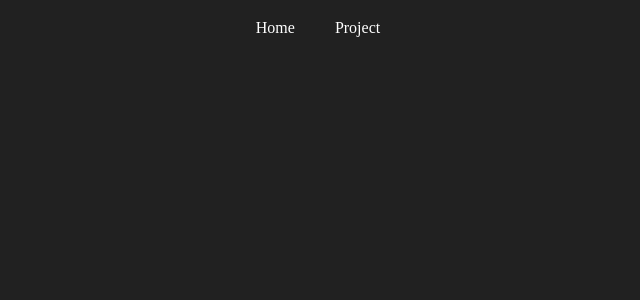
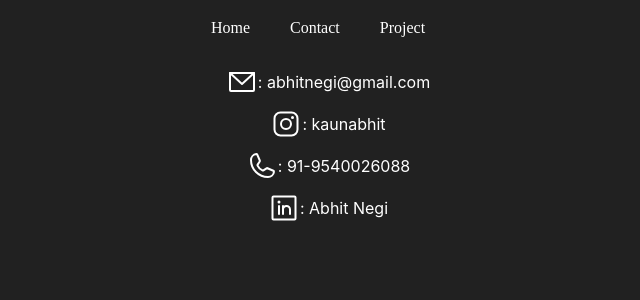
Before and after one commit to abhitnegi/portfolio, a React (Create React App) app: page /portfolio/contact in a window 1280 px wide. Before the commit this address had no page. Shown: the top 300 px of the page, without its empty margins (322-962 px from the left). Built offline with nearby package versions, Linux system fonts and the light colour scheme.

Commit message:
New Project

```diff
--- a/src/App.jsx
+++ b/src/App.jsx
@@ -4,6 +4,7 @@ import Home from './Components/Home/Home'
 import Navbar from './Components/Navbar/Navbar'
 import Project from './Components/Projects/Project';
 import Details from './Components/Project-details/Details';
+import Contact from './Components/Contact/Contact';
 
 function App() {
   return (
@@ -13,6 +14,7 @@ function App() {
         <Routes>
           <Route path='/' element={<Home />} />
           <Route path='/project' element={<Project />} />
+          <Route path='/contact' element={<Contact />} />
           <Route path='/project-details/:id' element={<Details />} />
         </Routes>
       </Router>
--- /dev/null
+++ b/src/Components/Contact/Contact.css
@@ -0,0 +1,15 @@
+.contact{
+    display: flex;
+    color: white;
+    padding-left: 20px;
+    align-items: center;
+    flex-direction: column;
+    justify-content: center;
+}
+
+.mail{
+    display: flex;
+    align-items: center;
+    justify-content: center;
+    padding-top: 10px;
+}
--- /dev/null
+++ b/src/Components/Contact/Contact.jsx
@@ -0,0 +1,24 @@
+import React from 'react'
+import { EnvelopeSimple,InstagramLogo,Phone, LinkedinLogo } from 'phosphor-react'
+import './Contact.css'
+
+const Contact = () => {
+  return (
+    <div className='contact'>
+        <div className="mail">
+            <EnvelopeSimple size={32} className='envelope'/> : abhitnegi@gmail.com
+        </div>
+        <div className="mail">
+            <InstagramLogo size={32} /> : kaunabhit
+        </div>
+        <div className="mail">
+            <Phone size={32} /> : 91-9540026088
+        </div>
+        <div className="mail">
+            <LinkedinLogo size={32} /> : Abhit Negi
+        </div>
+    </div>
+  )
+}
+
+export default Contact
--- a/src/Components/Navbar/Navbar.jsx
+++ b/src/Components/Navbar/Navbar.jsx
@@ -6,6 +6,7 @@ const Navbar = () => {
   return (
     <div className='navbar'>
       <Link to='/'>Home</Link>
+      <Link to='/contact'>Contact</Link>
       <Link to='/project'>Project</Link>
     </div>
   )
--- a/src/Components/helper/Helper.js
+++ b/src/Components/helper/Helper.js
@@ -1,6 +1,7 @@
 import picture from '../Images/movie-finder.JPG'
 import picture1 from '../Images/coffee-ecommerce.JPG'
 import picture2 from '../Images/ecommerce-coffee.JPG'
+import picture3 from '../Images/Capture.JPG'
 
 export const project = [{
     name: "Movie-Finder",
@@ -36,4 +37,16 @@ export const project = [{
     cart: "with an easy add to cart option",
     develop: "Built an e-commerce website",
     link: "https://abhitnegi.github.io/ecommerce-coffee/"
+},
+{
+    name: "Food Ecommerce",
+    image: picture3,
+    skills: "HTML, CSS, REACT, FIREBASE, REDUX TOOLKIT",
+    thing: "food",
+    manage: "Redux Toolkit actions, reducers, slices and store",
+    additional: "Implemented a shopping cart feature using Redux Toolkit to manage the user selected items",
+    details: "Implemented authentication feature using Firebase",
+    cart: "with an easy add to cart option",
+    develop: "Built an food e-commerce website",
+    link: "https://abhitnegi.github.io/foodato/"
 },]
```
Also changed, not shown: src/Components/Images/Capture.JPG (added).
